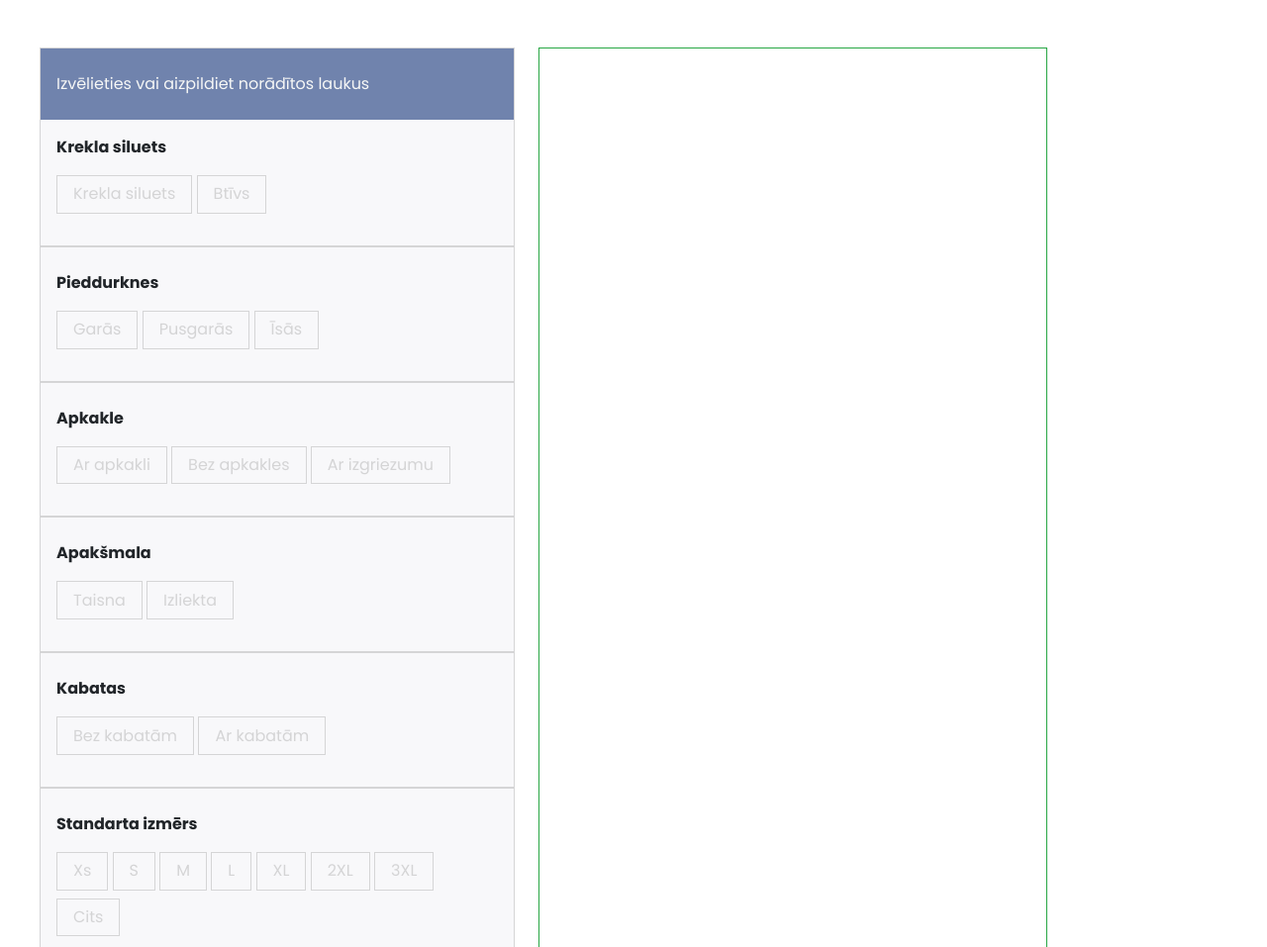
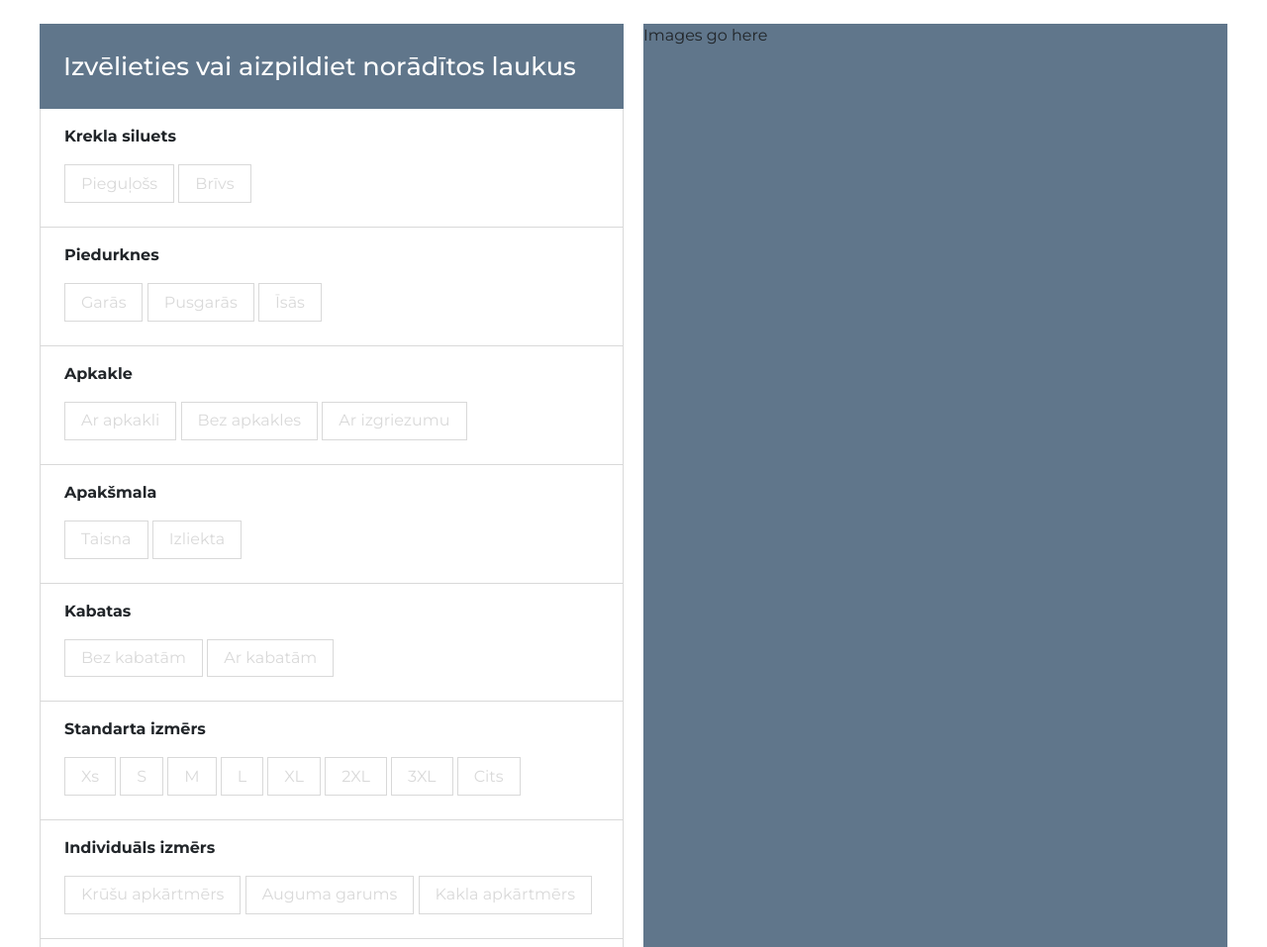
Before and after one commit to rrainerss/Anketa_LinMen, a plain HTML site: page index.html in a window 1280 px wide. Shown: the top 957 px of the page at 99% size. Drawn offline with nearby package versions, Linux system fonts and the light colour scheme.

Commit message:
polished some design elements and layout

```diff
--- a/index.css
+++ b/index.css
@@ -1,45 +1,69 @@
 /*#region General styles and links*/
-@import url('https://fonts.googleapis.com/css2?family=Poppins:ital,wght@0,100;0,200;0,300;0,400;0,500;0,600;0,700;0,800;0,900;1,100;1,200;1,300;1,400;1,500;1,600;1,700;1,800;1,900&display=swap');
-    :root
-    {
+    @import url('https://fonts.googleapis.com/css2?family=Montserrat:ital,wght@0,100;0,200;0,300;0,400;0,500;0,600;0,700;0,800;0,900;1,100;1,200;1,300;1,400;1,500;1,600;1,700;1,800;1,900&display=swap');
+    :root{
         --darkergray: #3f3f3f;
         --darkgray: #8d8d8d54;
 
-        --bg: #f6f7f6;
-        --bluex:#7083ad;
-        --dg: rgba(195, 195, 212, 0.123);
+        --offwhite: #fdfdfd;
+        --grayblue:#60768b;
+        --darkgrayblue: rgba(195, 195, 212, 0.123);
     }
-    *
+    *{
+        box-sizing: border-box;
+        font-family: 'Montserrat', sans-serif;
+    }
+    .MaxWidth{
+        padding: 0 20px 0 20px;
+        max-width: 1240px;
+        margin: auto;
+    }
+    @media only screen and (max-width: 767px){
+        .PageContainer{
+            gap: 0;
+        }
+        .FormHalf{
+            width: 100%;
+        }
+        .ImageHalf{
+            width: 100%;
+        }
+    }
+    @media only screen and (min-width: 768px){
+        .PageContainer{
+            column-gap: 20px;
+        }
+        .FormHalf{
+            width: calc(50% - 10px);
+        }
+        .ImageHalf{
+            width: calc(50% - 10px);
+        }
+    }
+/*#endregion*/
+
+/*#region Form half*/
+    .FormHalf{
+    }
+    .FormHeader{
+        background-color: var(--grayblue);
+        color: white;
+        font-size: 1.6rem;
+        font-weight: 500;
+    }
+    .FormSection
     {
-        box-sizing: border-box;
-        font-family: 'Poppins', sans-serif;
+        border: solid 1px var(--darkgray);
+        border-top: 0;
     }
+/*#endregion*/
 
 
 
-.SelectForm{
-    border: solid 1px var(--green);
-    padding: 20vw;
-}
 
-.SelectFormOne{
-    width: 40%;
-    border: solid 1px var(--darkgray);
-}
 
-.MaxWidth{
-    padding: 0 2.5rem 0 2.5rem;
-}
 
-.SelectFormHeder{
-    background-color: var(--bluex);
-    color: var(--bg);
 
-}
 
-.SelectFormField{
-    background-color: var(--dg);
-}
 
 .Line{
     border: solid 1px var(--darkgray);
@@ -47,26 +71,33 @@
 
 
 
-.choices {
+.choices
+{
     background-color: #ffffff00;
     padding: 0.4rem 1rem;
     display: inline-block;
     cursor: pointer;
     border: 1px solid var(--darkgray);
     color: var(--darkgray);
-  }
+    -webkit-touch-callout: none;
+    -webkit-user-select: none;
+    -khtml-user-select: none;
+    -moz-user-select: none;
+    -ms-user-select: none;
+     user-select: none;
+}
 
   input{
     display: none
   }
   input:checked+label>.choices {
-    background-color: var(--bluex);
-    color: var(--bg);
+    background-color: var(--grayblue);
+    color: var(--offwhite);
   }
 
 .SendButton{
       border: none;
-      color: var(--bluex);
+      color: var(--grayblue);
       background-color: white;
       padding: 0.8rem;
       padding-left: 2rem;
@@ -105,3 +136,9 @@
     display: none;
     background-color: aqua;
 }
+
+
+.ImageHalf
+{
+    background-color: var(--grayblue);
+}
--- a/index.html
+++ b/index.html
@@ -1,38 +1,37 @@
-<html>
+<!DOCTYPE html>
+<html lang="en">
 <head>
+    <meta charset="UTF-8">
+    <meta http-equiv="X-UA-Compatible" content="IE=edge">
+    <meta name="viewport" content="width=device-width, initial-scale=1.0">
     <title>LinMen</title>
     <link rel="stylesheet" href="index.css">
     <link rel="stylesheet" href="https://cdn.jsdelivr.net/npm/bootstrap@4.3.1/dist/css/bootstrap.min.css" integrity="sha384-ggOyR0iXCbMQv3Xipma34MD+dH/1fQ784/j6cY/iJTQUOhcWr7x9JvoRxT2MZw1T" crossorigin="anonymous">
 </head>
 <body>
 
-<div class="MaxWidth my-5">
-    <div class="d-flex justify-content-start">
-
-        <div class="SelectFormOne mr-4 SelectFormField">
-            <div class="SelectFormHeder">
-                <p class="px-3 py-4">Izvēlieties vai aizpildiet norādītos laukus</p>
+    <div class="PageContainer MaxWidth w-100 pt-4 d-flex flex-wrap justify-content-start">
+        <div class="FormHalf order-2 order-md-1">
+            <div class="FormHeader">
+                <p class="px-4 py-4 mb-0">Izvēlieties vai aizpildiet norādītos laukus</p>
             </div>
 
-            <div class="px-3">
+            <div class="FormSection px-4 py-3">
                 <p><b>Krekla siluets</b></p>
 
                 <input type="checkbox" id="1" name="group1[]"/>
                 <label for="1">
-                <div class="choices">Krekla siluets</div>
+                <div class="choices">Pieguļošs</div>
                 </label>
 
                 <input type="checkbox" id="2" name="group1[]"/>
                 <label for="2">
-                <div class="choices">Btīvs</div>
+                <div class="choices">Brīvs</div>
                 </label>
-
             </div>
 
-            <div class="Line my-4"></div>
-
-            <div class="px-3">
-                <p><b>Pieddurknes</b></p>
+            <div class="FormSection px-4 py-3">
+                <p><b>Piedurknes</b></p>
 
                 <input type="checkbox" id="3" name="group2[]"/>
                 <label for="3">
@@ -48,21 +47,10 @@
                 <label for="5">
                 <div class="choices" onclick="check3()">Īsās</div>
                 </label>
-
             </div>
 
-
-
-
-
-
-
-
-
             <div class="Hidden">
-                <div class="Line my-4"></div>
-
-                <div class="px-3">
+                <div class="FormSection px-4 py-3">
                     <p><b>Garās</b></p>
 
                     <input type="checkbox" id="41" name="group41[]"/>
@@ -74,15 +62,11 @@
                     <label for="42">
                     <div class="choices" onclick="check5()">Klasiskas</div>
                     </label>
-
                 </div>
             </div>
 
-
             <div class="Hidden Hidden2">
-                <div class="Line my-4"></div>
-
-                <div class="px-3">
+                <div class="FormSection px-4 py-3">
                     <p><b>Ar manžetēm</b></p>
 
                     <input type="checkbox" id="43" name="group33[]"/>
@@ -94,15 +78,11 @@
                     <label for="44">
                     <div class="choices" onclick="check7()">Ar detaļu</div>
                     </label>
-
                 </div>
             </div>
 
-
             <div class="Hidden Hidden3">
-                <div class="Line my-4"></div>
-
-                <div class="px-3">
+                <div class="FormSection px-4 py-3">
                     <p><b>Pusgarās</b></p>
 
                     <input type="checkbox" id="45" name="group34[]"/>
@@ -114,15 +94,11 @@
                     <label for="46">
                     <div class="choices" onclick="check7()">Ar pogājumu</div>
                     </label>
-
                 </div>
             </div>
 
-
             <div class="Hidden Hidden4">
-                <div class="Line my-4"></div>
-
-                <div class="px-3">
+                <div class="FormSection px-4 py-3">
                     <p><b>Īsās</b></p>
 
                     <input type="checkbox" id="47" name="group34[]"/>
@@ -134,15 +110,11 @@
                     <label for="48">
                     <div class="choices" onclick="check11()">Ar atloku</div>
                     </label>
-
                 </div>
             </div>
 
-
             <div class="Hidden Hidden5">
-                <div class="Line my-4"></div>
-
-                <div class="px-3">
+                <div class="FormSection px-4 py-3">
                     <p><b>Ar atloku</b></p>
 
                     <input type="checkbox" id="49" name="group[]"/>
@@ -154,18 +126,10 @@
                     <label for="50">
                     <div class="choices" onclick="check11()">Bez pogas</div>
                     </label>
-
                 </div>
             </div>
 
-
-
-
-
-
-            <div class="Line my-4"></div>
-
-            <div class="px-3">
+            <div class="FormSection px-4 py-3">
                 <p><b>Apkakle</b></p>
 
                 <input type="checkbox" id="6" name="group3[]"/>
@@ -182,12 +146,9 @@
                 <label for="8">
                 <div class="choices">Ar izgriezumu</div>
                 </label>
-
             </div>
 
-            <div class="Line my-4"></div>
-
-            <div class="px-3">
+            <div class="FormSection px-4 py-3">
                 <p><b>Apakšmala</b></p>
 
                 <input type="checkbox" id="9" name="group4[]"/>
@@ -199,12 +160,9 @@
                 <label for="10">
                 <div class="choices">Izliekta</div>
                 </label>
-
             </div>
 
-            <div class="Line my-4"></div>
-
-            <div class="px-3">
+            <div class="FormSection px-4 py-3">
                 <p><b>Kabatas</b></p>
 
                 <input type="checkbox" id="11" name="group5[]"/>
@@ -216,12 +174,9 @@
                 <label for="12">
                 <div class="choices">Ar kabatām</div>
                 </label>
-
             </div>
 
-            <div class="Line my-4"></div>
-
-            <div class="px-3">
+            <div class="FormSection px-4 py-3">
                 <p><b>Standarta izmērs</b></p>
 
                 <input type="checkbox" id="13" name="group6[]"/>
@@ -263,12 +218,9 @@
                 <label for="20">
                 <div class="choices">Cits</div>
                 </label>
-
             </div>
 
-            <div class="Line my-4"></div>
-
-            <div class="px-3">
+            <div class="FormSection px-4 py-3">
                 <p><b>Individuāls izmērs</b></p>
 
                 <input type="checkbox" id="21" name="group7[]"/>
@@ -285,12 +237,9 @@
                 <label for="23">
                 <div class="choices">Kakla apkārtmērs</div>
                 </label>
-
             </div>
 
-            <div class="Line my-4"></div>
-
-            <div class="px-3">
+            <div class="FormSection px-4 py-3">
                 <p><b>Auguma īpatnības</b></p>
 
                 <input type="checkbox" id="24" name="group8[]"/>
@@ -317,12 +266,9 @@
                 <label for="28">
                 <div class="choices">Cits variants</div>
                 </label>
-
             </div>
 
-            <div class="Line my-4"></div>
-
-            <div class="px-3">
+            <div class="FormSection px-4 py-3">
                 <p><b>Krāsa</b></p>
 
                 <input type="checkbox" name="group8[]"/>
@@ -344,14 +290,9 @@
                 <label>
                 <div class="CoolorF">&nbsp;</div>
                 </label>
-
-
-
             </div>
 
-            <div class="Line my-4"></div>
-
-            <div class="px-3">
+            <div class="FormSection px-4 py-3">
                 <p><b>Aizpildiet laukus</b></p>
 
                 <input type="checkbox" id="24" name="group8[]"/>
@@ -368,7 +309,6 @@
                 <label for="26">
                 <div class="choices">E-pasts</div>
                 </label>
-
             </div>
 
             <div class="SelectFormHeder mt-5">
@@ -379,34 +319,13 @@
 
         </div>
 
-
-
-
-        <div class="SelectForm">
-
+        <div class="ImageHalf order-1 order-md-2">
+            <p>Images go here</p>
         </div>
 
+    </div>
 
-
-
-    </div>
-</div>
-
-<script src="https://ajax.googleapis.com/ajax/libs/jquery/1.11.1/jquery.min.js"></script>
-<script src="script.js"></script>
-
-<script>
-    $("input:checkbox").on('click', function() {
-    var $box = $(this);
-    if ($box.is(":checked")) {
-      var group = "input:checkbox[name='" + $box.attr("name") + "']";
-      $(group).prop("checked", false);
-      $box.prop("checked", true);
-    } else {
-      $box.prop("checked", false);
-    }
-
-  });
-</script>
+    <script src="https://ajax.googleapis.com/ajax/libs/jquery/1.11.1/jquery.min.js"></script>
+    <script src="script.js"></script>
 </body>
 </html>
--- a/script.js
+++ b/script.js
@@ -1,4 +1,17 @@
-
+$("input:checkbox").on('click', function()
+{
+    var $box = $(this);
+    if ($box.is(":checked"))
+    {
+        var group = "input:checkbox[name='" + $box.attr("name") + "']";
+        $(group).prop("checked", false);
+        $box.prop("checked", true);
+    }
+    else
+    {
+        $box.prop("checked", false);
+    }
+});
 
 
 
```
